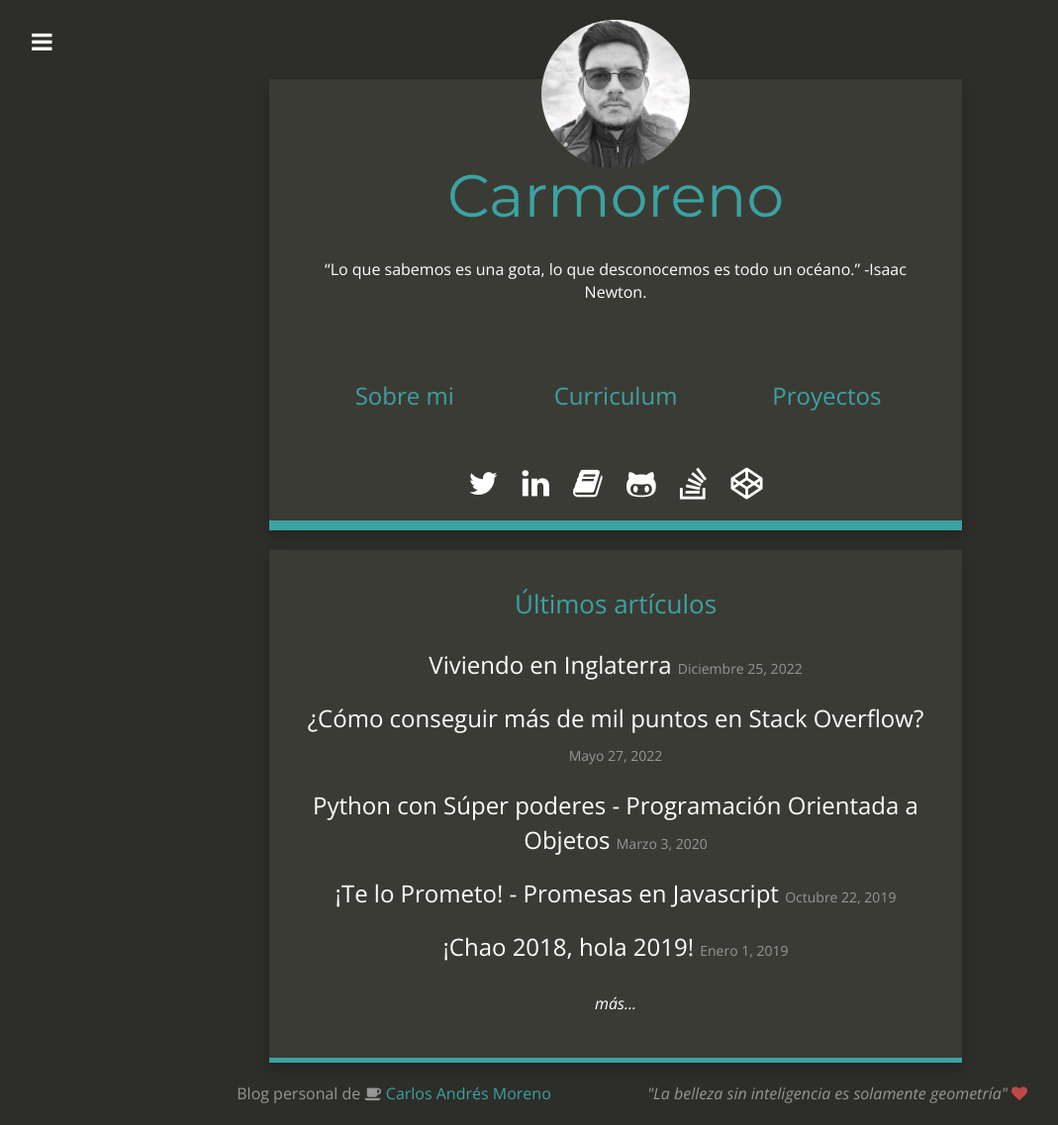
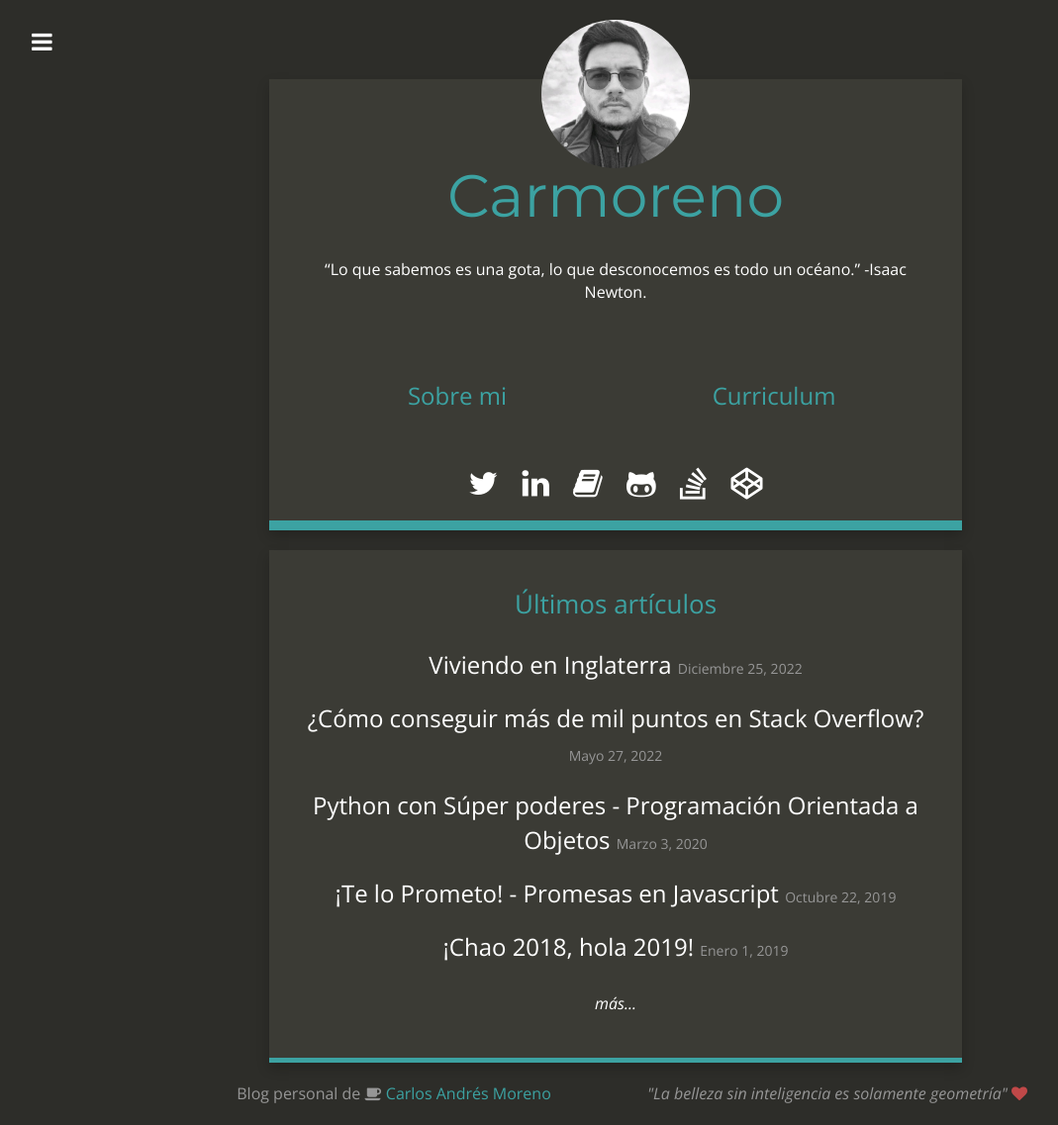
Before and after one commit to CarMoreno/carmoreno.github.io, a Jekyll site: the page built from index.html, in a window 1280 px wide. Shown: the whole page at 99% size, without its empty margins (18-1087 px from the left). Built offline with Jekyll 4.4.1, drawn with Linux system fonts in a browser that asks for light colours; nearby versions of some CDN libraries.

Commit message:
[carlosm] Disabled project section, update about and links

```diff
--- a/_includes/header.html
+++ b/_includes/header.html
@@ -6,7 +6,7 @@
       <li><a href="{{ site.baseurl }}/posts/"><i class="fa fa-archive"></i>Todos los artículos</a></li>
       <li><a href="{{ site.baseurl }}/search/"><i class="fa fa-search"></i>Buscar</a></li>
       <li><a href="{{ site.baseurl }}/about/"><i class="fa fa-user"></i>Sobre mi</a></li>
-      <li><a href="{{ site.baseurl }}/proyectos/"><i class="fa fa-book"></i>Proyectos</a></li>
+<!--      <li><a href="{{ site.baseurl }}/proyectos/"><i class="fa fa-book"></i>Proyectos</a></li>-->
       <li><a href="{{ site.baseurl }}/galeria/"><i class="fa fa-paper-plane"></i>Galería</a></li>
     </ul>
     <p class="links">
--- a/about/index.html
+++ b/about/index.html
@@ -52,7 +52,7 @@
       <li><a href="/posts/"><i class="fa fa-archive"></i>Todos los artículos</a></li>
       <li><a href="/search/"><i class="fa fa-search"></i>Buscar</a></li>
       <li><a href="/about/"><i class="fa fa-user"></i>Sobre mi</a></li>
-      <li><a href="/proyectos/"><i class="fa fa-book"></i>Proyectos</a></li>
+<!--      <li><a href="/proyectos/"><i class="fa fa-book"></i>Proyectos</a></li>-->
       <li><a href="/galeria/"><i class="fa fa-paper-plane"></i>Galería</a></li>
     </ul>
     <p class="links">
@@ -86,9 +86,9 @@
 
         <p>Te cuento un poco sobre mi. Me llamo Carlos, tengo dos gatos: Milan y Kundera (ya podrás intuir mi novelista favorito). De profesión soy Ingeniero de Sistemas y desde que descubrí Python, me enganché. Me gusta su comunidad, su sintaxis, su simplicidad y su amplio uso en diferentes areas. Por eso decidí crear el blog, para compartir un poco lo que he aprendido y sigo aprendiendo sobre este lenguaje.</p>
 
-        <p>En 2020 empecé a adentrarme en la Ingeniería de Datos y en 2022 decidí venirme a Inglaterra, queria saber qué se sentía vivir fuera, poner a prueba mi inglés, saber como es la dinámica tecnológica fuera de Latinoamerica y pues acá estoy, en el país de las vacas con capul y los <i>fish and chips</i>.</p>
+        <p>En 2020 empecé a adentrarme en la Ingeniería de Datos y en 2022 decidí venirme a Inglaterra, queria saber qué se sentía vivir fuera, poner a prueba mi inglés, saber como es la dinámica tecnológica fuera de Latinoamerica y pues acá estoy, en el país de las vacas con capul y los <i>fish and chips</i>.</p> En 2023 comencé una <a href="https://www.uoc.edu/es/estudios/masters/master-universitario-data-science" target="_blank">Maestría en Ciencia de Datos</a> en la <a href="https://www.uoc.edu/es" target="_blank">Universitat oberta de Catalunya</a> que a la fecha continuo estudiando.
 
-        <div class="feedback">
+        <div class="feedback" style="margin-top:8px">
             Si algún artículo de mi blog ha sido de ayuda, o simplemente quieres apoyar mi trabajo, puedes <script type='text/javascript' src='https://storage.ko-fi.com/cdn/widget/Widget_2.js'></script><script type='text/javascript'>kofiwidget2.init('Comprarme un cafecito', '#29abe0', 'X8X5E6UGW');kofiwidget2.draw();</script> ¯\_( ͡❛ ͜ʖ ͡❛)_/¯
         </div>
 
--- a/index.html
+++ b/index.html
@@ -18,9 +18,9 @@ layout: default
                 {{ site.title_description }}
             </div>
             <div class="row text-center">
-              <div class="col-md-4"><h3><a href="http://carmoreno.github.io/about">Sobre mi</a></h3></div>
-              <div class="col-md-4"><h3><a href="http://carmoreno.github.io/curriculum.pdf">Curriculum</a></h3></div>
-              <div class="col-md-4"><h3><a href="http://carmoreno.github.io/proyectos/">Proyectos</a></h3></div>
+              <div class="col-md-6"><h3><a href="https://carmoreno.com.co/about">Sobre mi</a></h3></div>
+              <div class="col-md-6"><h3><a href="https://carmoreno.com.co/curriculum.pdf">Curriculum</a></h3></div>
+<!--              <div class="col-md-4"><h3><a href="https://carmoreno.com.co/proyectos/">Proyectos</a></h3></div>-->
 
             </div>
             <div class="links">
```
